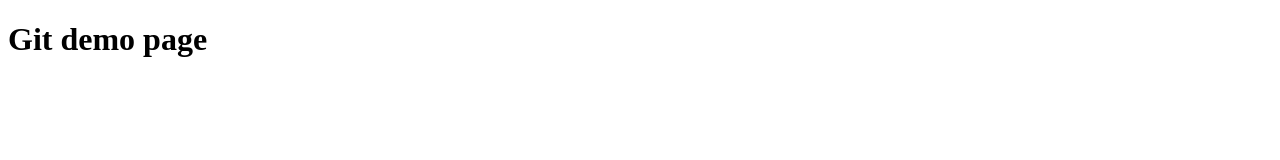
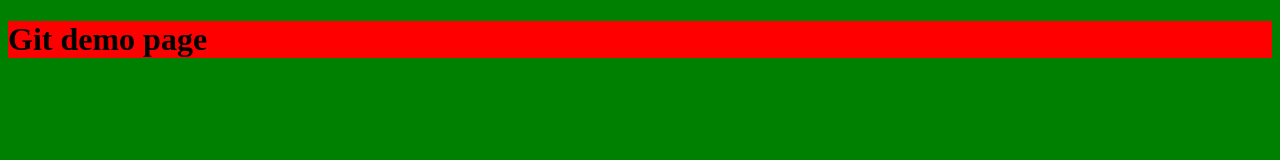
Before and after one commit to demo-developers/myWebSite, a plain HTML site: page index.html in a window 1280 px wide. Drawn offline with Linux system fonts and the light colour scheme.

Commit message:
add basic style

```diff
--- a/index.html
+++ b/index.html
@@ -4,6 +4,7 @@
     <meta charset="UTF-8">
     <meta name="viewport" content="width=device-width, initial-scale=1.0">
     <title>Document</title>
+    <link rel="stylesheet" href="style.css">
 </head>
 <body>
     <h1>Git demo page</h1>
--- /dev/null
+++ b/style.css
@@ -0,0 +1,7 @@
+body{
+    background-color: green;
+}
+
+h1{
+    background-color: red;
+}
```
